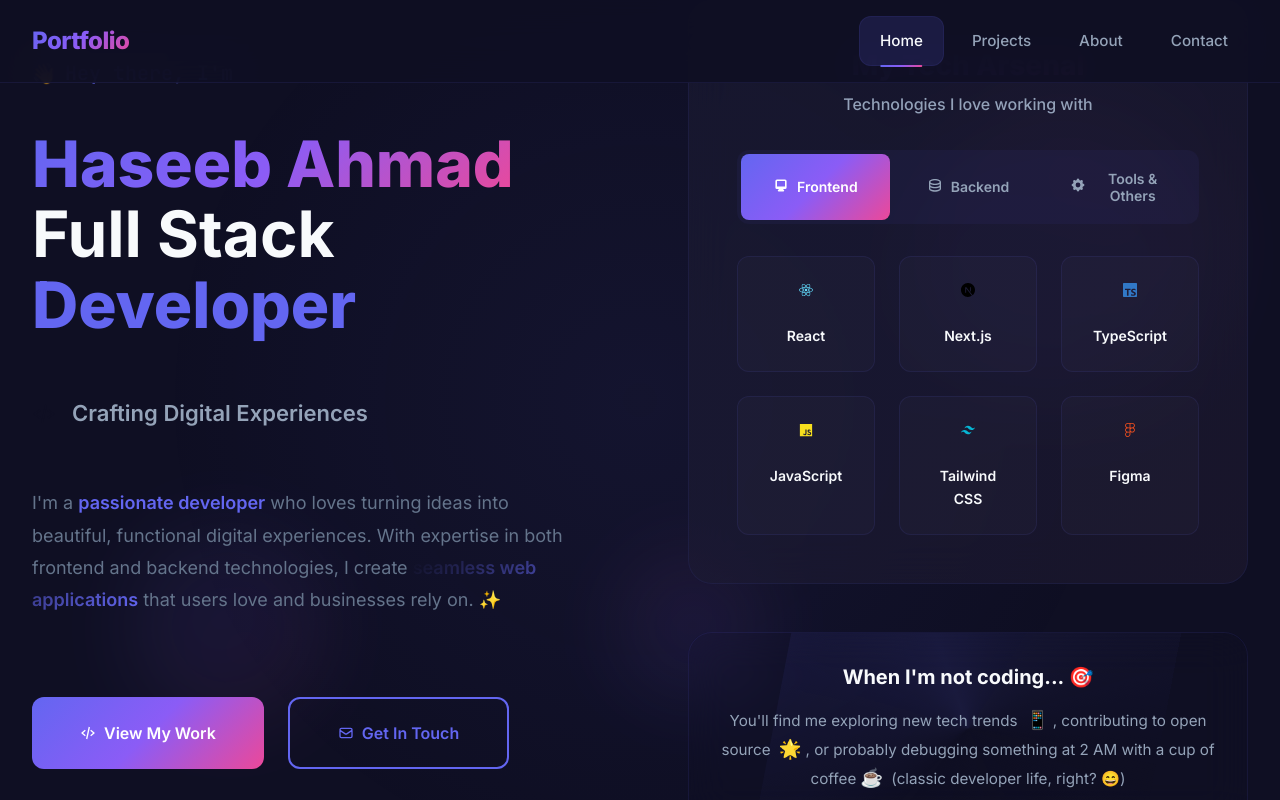
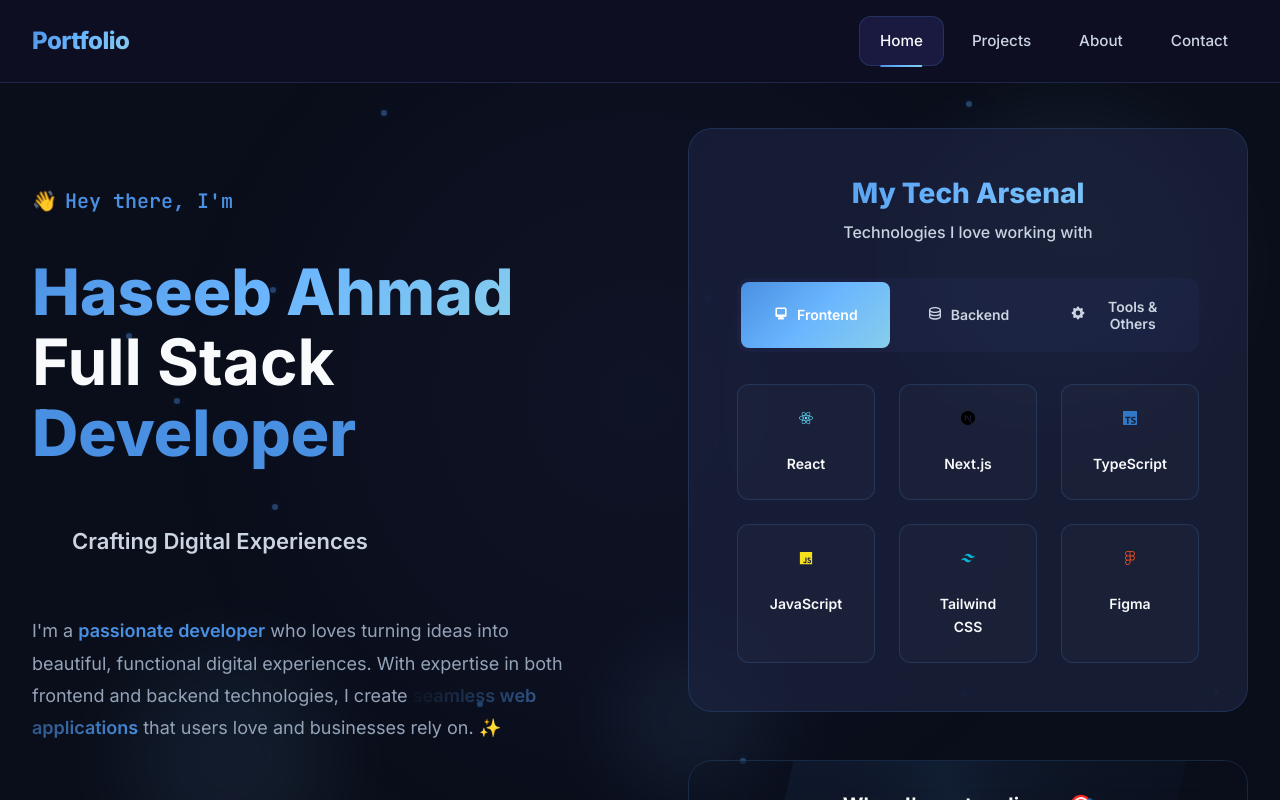
Before and after one commit to Haseebahmad22/Portfolio, a React (Create React App) app: page / in a window 1280 px wide. Shown: the top 800 px of the page. Built offline with nearby package versions, Linux system fonts and the light colour scheme.

Commit message:
made some changes to home page

```diff
--- a/src/pages/Home.jsx
+++ b/src/pages/Home.jsx
@@ -1,6 +1,6 @@
 import styled from 'styled-components';
 import { motion, AnimatePresence } from 'framer-motion';
-import { useState } from 'react';
+import { useState, useEffect } from 'react';
 import { FaGithub, FaLinkedin, FaTwitter, FaReact, FaJs, FaNode, FaGit, FaFigma, FaDocker, FaPython, FaAws, FaJava } from 'react-icons/fa';
 import { HiOutlineMail, HiCode, HiDesktopComputer, HiCog } from 'react-icons/hi';
 import { SiTypescript, SiTailwindcss, SiMongodb, SiFirebase, SiPostgresql, SiRedis, SiExpress, SiNextdotjs, SiVercel, SiNetlify, SiVscodium, SiPostman, SiGithub, SiLinux } from 'react-icons/si';
@@ -17,10 +17,18 @@
   min-height: 100vh;
   display: flex;
   align-items: center;
-  padding: 0 ${({ theme }) => theme.spacing.xl};
+  padding: 8rem ${({ theme }) => theme.spacing.xl} 2rem;
   max-width: 1400px;
   margin: 0 auto;
   position: relative;
+
+  @media (max-width: ${({ theme }) => theme.breakpoints.tablet}) {
+    padding: 6rem ${({ theme }) => theme.spacing.lg} 2rem;
+  }
+
+  @media (max-width: ${({ theme }) => theme.breakpoints.mobile}) {
+    padding: 5rem ${({ theme }) => theme.spacing.md} 2rem;
+  }
 `;
 
 const ContentWrapper = styled.div`
@@ -514,8 +522,41 @@
   }
 `;
 
+// Particle System
+const ParticleContainer = styled.div`
+  position: absolute;
+  top: 0;
+  left: 0;
+  width: 100%;
+  height: 100%;
+  overflow: hidden;
+  z-index: 0;
+  pointer-events: none;
+`;
+
+const FloatingParticle = styled(motion.div)`
+  position: absolute;
+  width: 6px;
+  height: 6px;
+  background: ${({ theme }) => theme.colors.accent};
+  border-radius: 50%;
+  opacity: 0.4;
+  box-shadow: 0 0 8px ${({ theme }) => theme.colors.accent}60;
+`;
+
 const Home = () => {
   const [activeTab, setActiveTab] = useState('frontend');
+
+  // Particle system data
+  const particles = Array.from({ length: 25 }, (_, i) => ({
+    id: i,
+    startX: Math.random() * 100,
+    startY: Math.random() * 100,
+    endX: Math.random() * 100,
+    endY: Math.random() * 100,
+    delay: Math.random() * 15,
+    duration: 20 + Math.random() * 10,
+  }));
 
   const technologies = {
     frontend: [
@@ -559,6 +600,30 @@
       <FloatingElement />
       <FloatingElement />
       <FloatingElement />
+
+      {/* Floating Particles */}
+      <ParticleContainer>
+        {particles.map((particle) => (
+          <FloatingParticle
+            key={particle.id}
+            style={{
+              left: `${particle.startX}%`,
+              top: `${particle.startY}%`,
+            }}
+            animate={{
+              left: [`${particle.startX}%`, `${particle.endX}%`],
+              top: [`${particle.startY}%`, `${particle.endY}%`],
+            }}
+            transition={{
+              duration: particle.duration,
+              delay: particle.delay,
+              repeat: Infinity,
+              repeatType: "reverse",
+              ease: "easeInOut",
+            }}
+          />
+        ))}
+      </ParticleContainer>
 
       <HeroSection>
         <ContentWrapper>
--- a/src/styles/theme.js
+++ b/src/styles/theme.js
@@ -1,23 +1,23 @@
 export const theme = {
   colors: {
-    // Sophisticated dark color palette
-    primary: '#0F0F23',
-    secondary: '#1A1A2E',
-    tertiary: '#16213E',
-    accent: '#6366F1',
-    accentSecondary: '#8B5CF6',
+    // Midnight blue color palette
+    primary: '#0A0E1A',
+    secondary: '#1A1E3A',
+    tertiary: '#2A2E5A',
+    accent: '#4A90E2',
+    accentSecondary: '#6BB6FF',
     text: '#F8FAFC',
-    textSecondary: '#94A3B8',
-    textMuted: '#64748B',
-    background: '#0F0F23',
-    cardBackground: 'rgba(26, 26, 46, 0.6)',
-    gradientPrimary: 'linear-gradient(135deg, #6366F1 0%, #8B5CF6 50%, #EC4899 100%)',
-    gradientSecondary: 'linear-gradient(135deg, #0EA5E9 0%, #6366F1 100%)',
-    gradientAccent: 'linear-gradient(135deg, #F59E0B 0%, #EF4444 100%)',
-    border: 'rgba(99, 102, 241, 0.1)',
-    borderHover: 'rgba(99, 102, 241, 0.3)',
-    shadowColor: 'rgba(99, 102, 241, 0.1)',
-    shadowColorHover: 'rgba(99, 102, 241, 0.2)',
+    textSecondary: '#CBD5E1',
+    textMuted: '#94A3B8',
+    background: '#0A0E1A',
+    cardBackground: 'rgba(26, 30, 58, 0.7)',
+    gradientPrimary: 'linear-gradient(135deg, #4A90E2 0%, #6BB6FF 50%, #87CEEB 100%)',
+    gradientSecondary: 'linear-gradient(135deg, #6BB6FF 0%, #4A90E2 100%)',
+    gradientAccent: 'linear-gradient(135deg, #87CEEB 0%, #4682B4 100%)',
+    border: 'rgba(74, 144, 226, 0.2)',
+    borderHover: 'rgba(74, 144, 226, 0.5)',
+    shadowColor: 'rgba(74, 144, 226, 0.2)',
+    shadowColorHover: 'rgba(74, 144, 226, 0.4)',
   },
   fonts: {
     primary: '"Inter", -apple-system, BlinkMacSystemFont, "Segoe UI", Roboto, sans-serif',
@@ -52,7 +52,7 @@
     md: '0 4px 6px -1px rgba(0, 0, 0, 0.1), 0 2px 4px -1px rgba(0, 0, 0, 0.06)',
     lg: '0 10px 15px -3px rgba(0, 0, 0, 0.1), 0 4px 6px -2px rgba(0, 0, 0, 0.05)',
     xl: '0 20px 25px -5px rgba(0, 0, 0, 0.1), 0 10px 10px -5px rgba(0, 0, 0, 0.04)',
-    glow: '0 0 20px rgba(99, 102, 241, 0.3)',
-    glowHover: '0 0 30px rgba(99, 102, 241, 0.5)',
+    glow: '0 0 20px rgba(74, 144, 226, 0.4)',
+    glowHover: '0 0 30px rgba(74, 144, 226, 0.6)',
   },
 };
```
Also changed, not shown: src/components/Footer-new.jsx (added), src/components/SimpleThemeSwitcher.jsx (added), src/components/ThemeSwitcher.jsx (added), src/pages/Contact-new.jsx (added).
